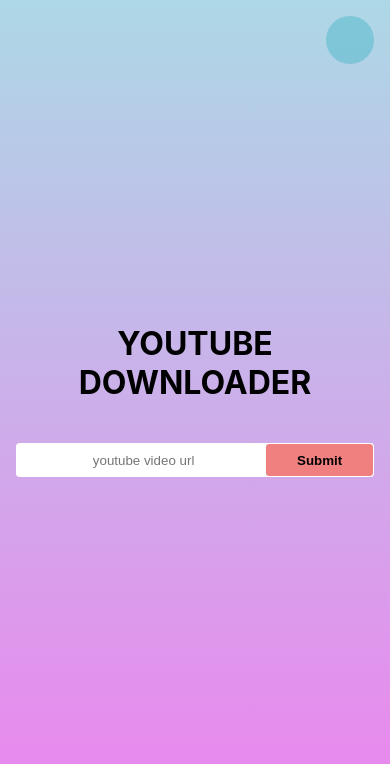
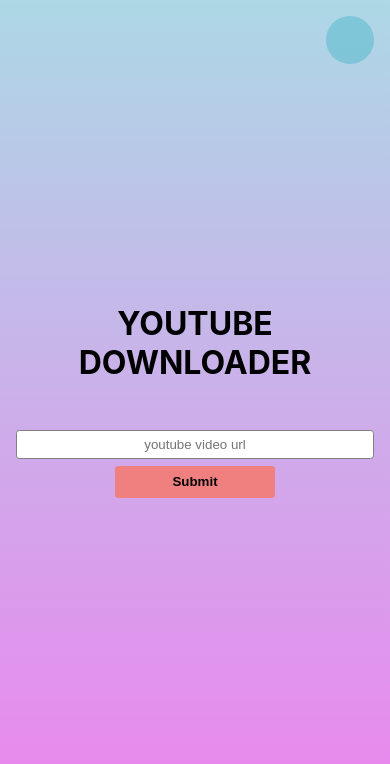
Before and after one commit to kimamov/youtubeDownloader, a React (Create React App) app: page / in a window 390 px wide. Shown: the top 764 px of the page. Built offline with nearby package versions, Linux system fonts and the light colour scheme.

Commit message:
mobile fixes and build

```diff
--- a/src/Sass/style.css
+++ b/src/Sass/style.css
@@ -30,6 +30,20 @@
     border-radius: 0;
     background-color: transparent;
   }
+  .App #dlComponent #videoSearchForm div {
+    border: none;
+    background-color: rgba(0, 0, 0, 0);
+    display: block;
+  }
+  .App #dlComponent #videoSearchForm input[type='text'] {
+    border-radius: 0.2rem;
+    margin: 0.4rem auto;
+    padding: 0.4rem 0;
+    background-color: white;
+    border: 1px solid grey;
+    -webkit-box-sizing: border-box;
+            box-sizing: border-box;
+  }
   .App .radioButtons {
     font-size: 0.6rem !important;
   }
@@ -43,16 +57,9 @@
     position: absolute;
     top: 0;
     height: 100%;
-    overflow: hidden;
     background-image: -webkit-gradient(linear, left top, left bottom, from(lightblue), to(violet));
     background-image: linear-gradient(lightblue, violet);
-    z-index: 2;
-  }
-  .downloadList .downloadListHeader {
-    border-radius: 0.2rem;
-    border: 1px solid black;
-    margin: 0 1rem;
-    height: 8rem;
+    z-index: 1;
   }
   .listContainer {
     height: calc(100% - 10rem) !important;
@@ -60,24 +67,12 @@
     width: 94% !important;
     margin: 0 auto;
   }
-  .listContainer div {
-    display: -ms-grid;
-    display: grid;
-    padding: 0.5rem 0;
-    -ms-grid-columns: 1fr 1fr 1fr;
-        grid-template-columns: 1fr 1fr 1fr;
-  }
-  .listContainer div p, .listContainer div a {
-    -ms-flex-item-align: center;
-        -ms-grid-row-align: center;
-        align-self: center;
-    margin: 0;
-  }
   .downloadListToggle {
+    background-color: rgba(180, 200, 200, 0.4) !important;
     position: absolute;
-    z-index: 1;
-    top: 90%;
-    left: 10%;
+    z-index: 2;
+    bottom: 1%;
+    left: 1%;
   }
 }
 
@@ -312,6 +307,10 @@
   margin: 0 auto;
 }
 
+.typeSelect div {
+  margin: 0.4rem 0;
+}
+
 .typeSelect .radioButtons {
   display: -ms-grid;
   display: grid;
@@ -380,7 +379,6 @@
 }
 
 .listContainer {
-  height: 36rem;
   overflow: auto;
   width: 100%;
 }
--- a/src/Sass/style.scss
+++ b/src/Sass/style.scss
@@ -35,6 +35,24 @@
         padding: 0rem 1rem 2rem 1rem;
         border-radius: 0;
         background-color: transparent;
+
+        #videoSearchForm{
+          div{
+              border: none;
+              background-color: $transparant;
+              display: block;
+          }
+          input[type='text']{
+              border-radius: $mainRoundness;
+              margin: 0.4rem auto;
+              padding: 0.4rem 0;
+              background-color: white;
+              border: 1px solid grey;
+              box-sizing: border-box;
+            }
+
+        }
+
       }
       .radioButtons{
         font-size: 0.6rem !important;
@@ -50,37 +68,23 @@
       position: absolute;
       top: 0;
       height: 100%;
-      overflow: hidden;
-      background-image: linear-gradient(lightblue,violet);;
-      z-index: 2;
-      .downloadListHeader{
-        border-radius: $mainRoundness;
-        border: 1px solid black;
-        margin: 0 1rem;
-        height: 8rem;
-      }
+      background-image: linear-gradient(lightblue,violet);
+      z-index: 1;
+
     }
     .listContainer{
       height: calc(100% - 10rem) !important;
       padding: 1rem 0;
       width: 94% !important;
       margin: 0 auto;
-      div{
-        display: grid;
-        padding: 0.5rem 0;
-        grid-template-columns: 1fr 1fr 1fr;
-        p,a{
-          align-self: center;
-          margin: 0;
-        }
 
-      }
     }
     .downloadListToggle{
+      background-color: rgba(180,200,200,0.4) !important;
       position: absolute;
-      z-index: 1;
-      top: 90%;
-      left: 10%;
+      z-index: 2;
+      bottom: 1%;
+      left: 1%;
     }
     }
   #dlComponent{
@@ -288,6 +292,9 @@
       max-width: 34rem;
       width: $mobileSpacing;
       margin: 0 auto;
+      div{
+        margin: 0.4rem 0;
+      }
       .radioButtons{
         display: grid;
         grid-template-columns: 1fr 1fr 1fr;
@@ -343,7 +350,6 @@
     }
   }
   .listContainer{
-    height: 36rem;
     overflow: auto;
     width: 100%;
     div{
--- a/src/components/DownloadList.js
+++ b/src/components/DownloadList.js
@@ -5,11 +5,6 @@
 const DownloadList = (props) => {
   return (
     <div className={'downloadList'}>
-        <Link
-          to='..'
-          className={'downloadListToggle undecoratedLink'}        >
-          <p>OPEN</p>
-        </Link>
         <div className={'downloadListHeader'}>
             <h1>LIST OF FORMATS</h1>
             <p>SAVE AS FROM HERE</p>
--- a/src/components/Downloader.js
+++ b/src/components/Downloader.js
@@ -1,6 +1,6 @@
 import React, { Component } from 'react'
 import axios from 'axios'
-import {Link, Route} from 'react-router-dom'
+import {Link, Route, Switch} from 'react-router-dom'
 import SearchBar from './SearchBar.js'
 import DownloadList from './DownloadList'
 import About from './About'
@@ -126,11 +126,22 @@
         </FormatSelect>
         }
         </div>
-        {this.state.dlSelected&&<Link
-          to='/downloadlist'
-          className={'downloadListToggle undecoratedLink'}        >
-          <p>OPEN</p>
-        </Link>}
+        {this.state.dlSelected&&
+        <Switch>
+          <Route exact path='/' render={()=><Link
+            to='/downloadlist'
+            className={'downloadListToggle undecoratedLink'}>
+            <p>OPEN</p>
+            </Link>}
+          />
+          <Route path='/downloadlist' render={()=><Link
+            to='..'
+            className={'downloadListToggle undecoratedLink'}>
+            <p>CLOSE</p>
+            </Link>}
+          />
+        </Switch>
+        }
         {this.state.dlSelected&&
           <Route path='/downloadlist'
           render={()=><DownloadList videoSelect={this.state.videoInfo}/>}
```
Also changed, not shown: 1 other file (tests, documents, lock files or other folders).
